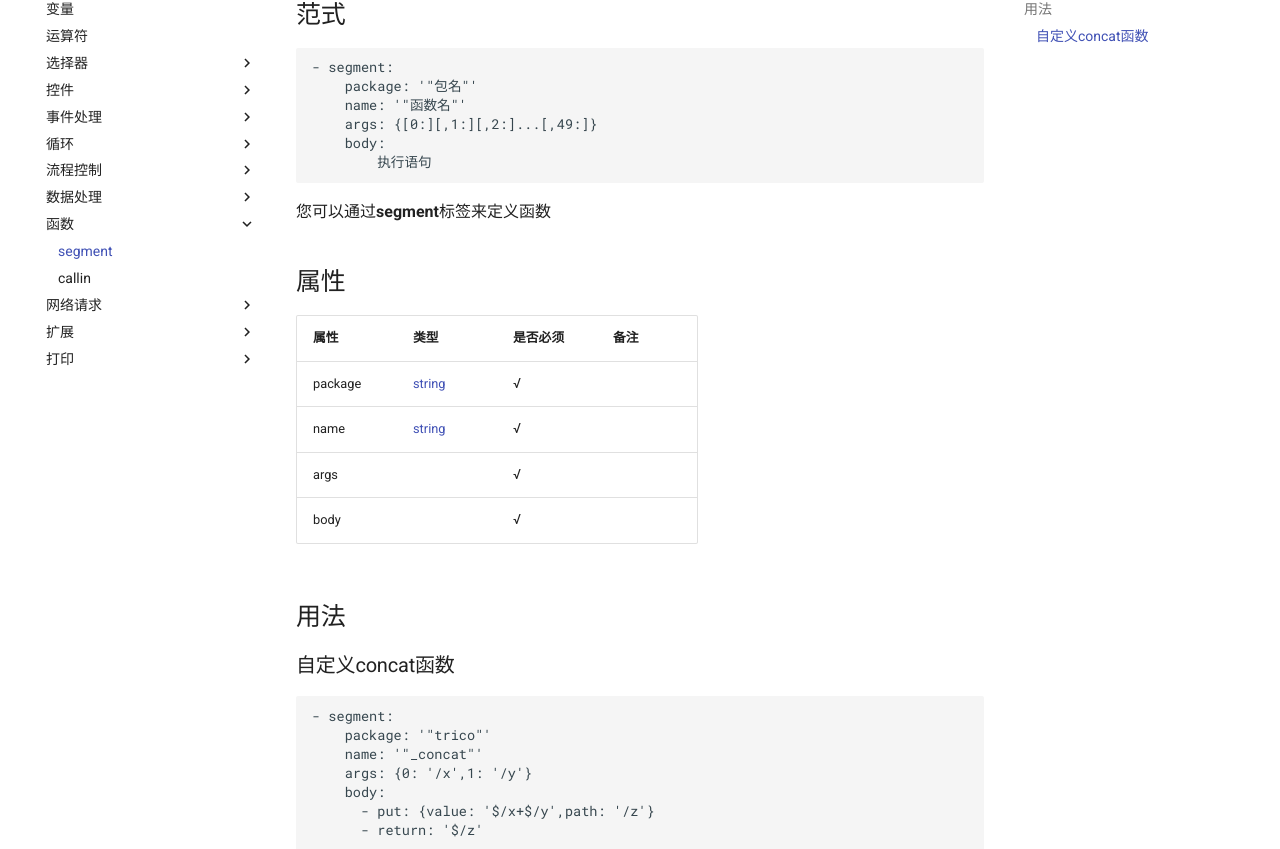
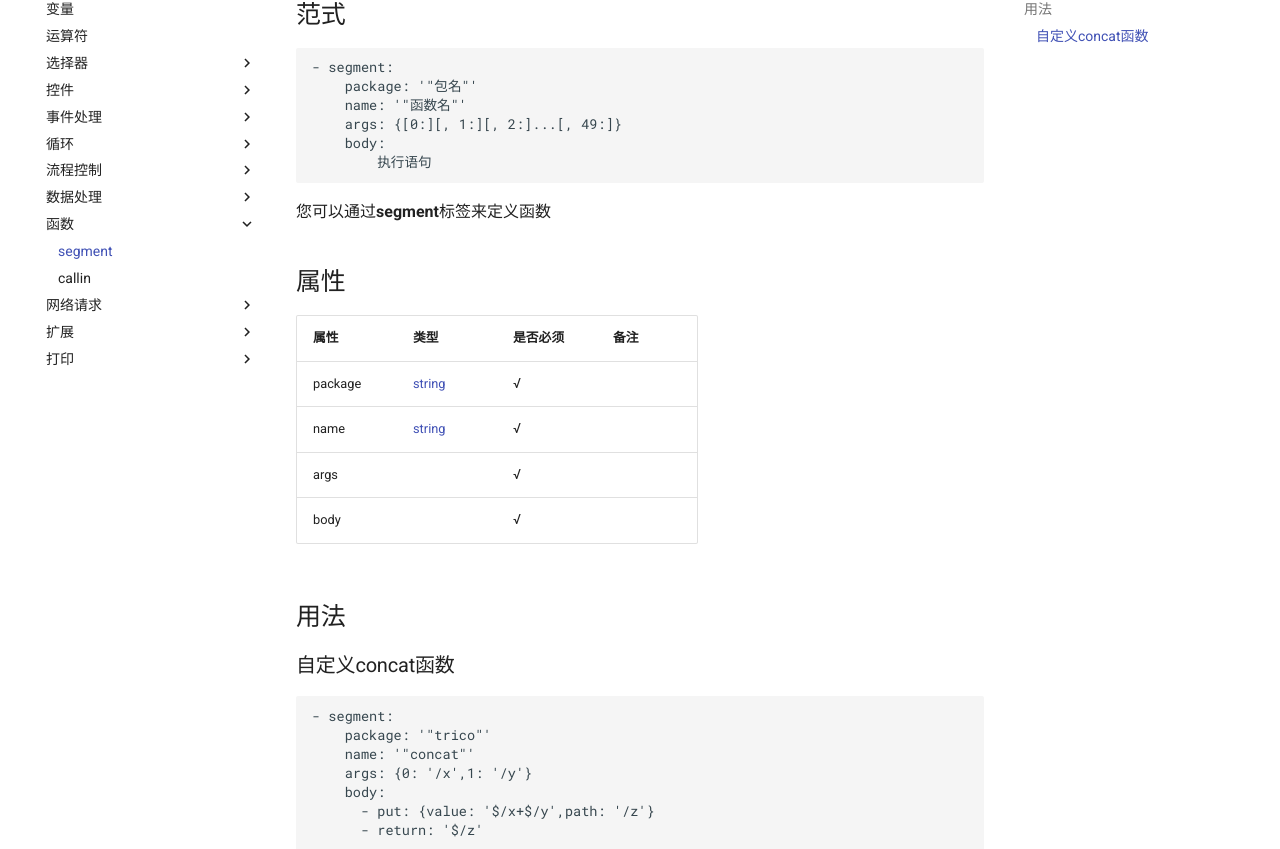
Before and after one commit to shenruisi/salyut_doc, an MkDocs documentation site: the page built from docs/segment.md, in a window 1280 px wide and 1170 px high. Shown: the part 231-1080 px from the top of the window. Built offline with MkDocs 1.6.1 and Material for MkDocs 9.7.7, drawn with Linux system fonts in a browser that asks for light colours.

````diff
--- a/docs/segment.md
+++ b/docs/segment.md
@@ -5,7 +5,7 @@
 - segment:
     package: '"包名"'
     name: '"函数名"'
-    args: {[0:][,1:][,2:]...[,49:]}
+    args: {[0:][, 1:][, 2:]...[, 49:]}
     body:
         执行语句
 ```
@@ -24,7 +24,7 @@
 ```yaml
 - segment:
     package: '"trico"'
-    name: '"_concat"'
+    name: '"concat"'
     args: {0: '/x',1: '/y'}
     body:
       - put: {value: '$/x+$/y',path: '/z'}
````
